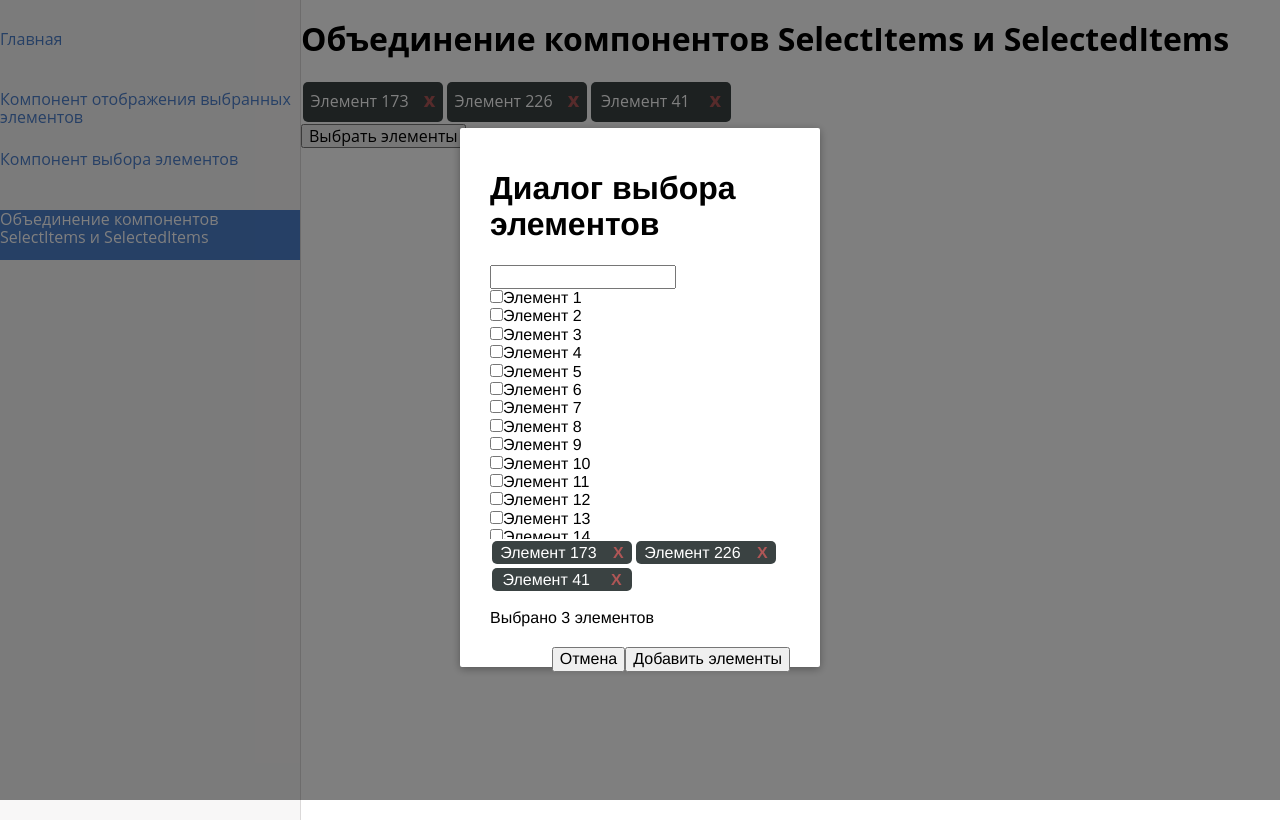
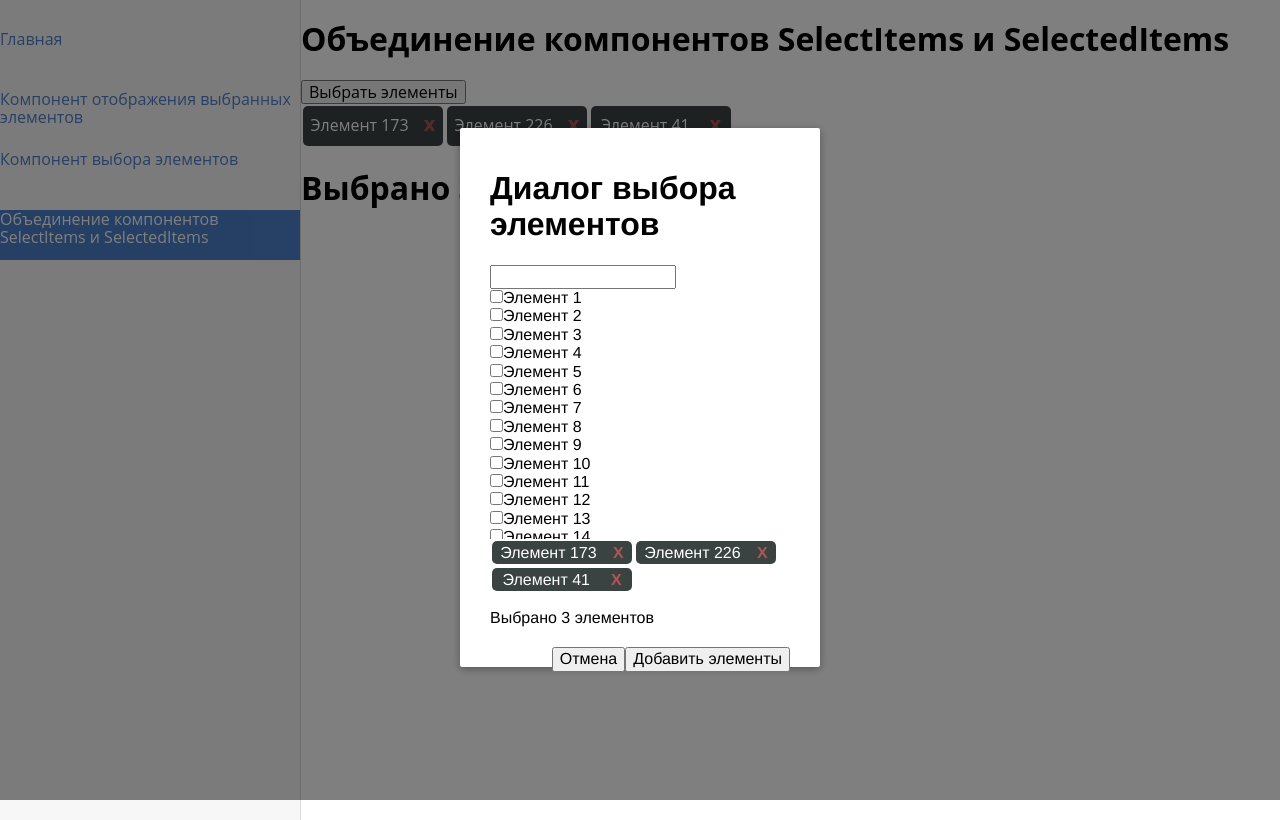
Before and after one commit to DaniilCome1n/Select-me, a Vue app: page /combination in a window 1280 px wide. Both pictures are taken after a click on the button "Выбрать элементы". Built offline with nearby package versions, Linux system fonts and the light colour scheme.

Commit message:
Add README file

```diff
--- a/src/components/Combination.vue
+++ b/src/components/Combination.vue
@@ -1,39 +1,45 @@
+
 <template>
   <div>
-
-        <select-items :items="items" :selectedItems="selectedItems">
-             <selected-items :selectedItems="selectedItems" ></selected-items>
-        </select-items>
+    <select-items :items="items" :selectedItems="selectedItems" @selected_items="showSelectedItems"></select-items>
+    <selected-items :selectedItems="selectedItems"></selected-items>
   </div>
 </template>
 
 <script>
-import SelectedItems from './SelectedItems.vue';
-import SelectItems from './SelectItems.vue';
+import SelectedItems from "./SelectedItems.vue";
+import SelectItems from "./SelectItems.vue";
 export default {
-    name:'combination-components',
+  name: "combination",
   data() {
-        const selectedItems=[];
+    const selectedItems = [];
     for (let i = 0; i < 3; i++) {
       let min = Math.ceil(1);
       let max = Math.floor(300);
       let res = Math.floor(Math.random() * (max - min + 1)) + min;
-              selectedItems[i] = {id:res,title:`Элемент ${res}`}
+      selectedItems[i] = { id: res, title: `Элемент ${res}` };
     }
-        const items=[];
-        for(let i=0;i<300;i++){
-            let id=i+1;
-            items[i] = {id:id,title:`Элемент ${id}`}
+    const items = [];
+    for (let i = 0; i < 300; i++) {
+      let id = i + 1;
+      items[i] = { id: id, title: `Элемент ${id}` };
     }
     return {
-            selectedItems:selectedItems,
-            items:items,
-        }
+      selectedItems: selectedItems,
+      items: items
+    };
   },
-    components:{
+  components: {
     SelectedItems,
     SelectItems
   },
-
+  methods: {
+    showSelectedItems(data) {
+      this.selectedItems = data;
+    },
+    test: function(data) {
+      this.selectedItems.push(data);
     }
+  }
+};
 </script>
--- a/src/components/Modal.vue
+++ /dev/null
@@ -1,181 +0,0 @@
-<template>
-      <transition name="modal">
-    <div class="modal-mask">
-      <div class="modal-wrapper">
-        <div class="modal-container">
-
-          <div class="modal-header">
-            <slot name="header">
-              <h1>{{header}}</h1>
-            </slot>
-          </div>
-
-          <div class="modal-body">
-            <slot name="body">
-                <input type="text" v-model="searchedItem" class="modal-body-Input">
-                <div class="modal-body-ItemsBox">
-                    <div v-for="item in searchedItems" :key="item.id" >
-                     <input type="checkbox" v-model="localSelectedItems"  :value="item" :disabled="isSelectLimit && !isSelected(item)" >
-                     <label >{{item.title}}</label>
-              </div>
-                </div>
-
-              <div class="modal-body-SelectedItemsBox">
-                  <div v-for="(selectedItem,index) in localSelectedItems" :key="selectedItem.id" class="classSelectedItem">
-                      {{selectedItem.title}}
-                    <a @click="remove(index)" class="removeButton">X</a>
-                  </div>
-              </div>
-              <p>Выбрано {{localSelectedItems.length}} элементов</p>
-            </slot>
-          </div>
-
-          <div class="modal-footer">
-            <slot name="footer">
-
-              <button class="modal-default-button" @click="$emit('close'),$emit('selected_items',localSelectedItems)">
-                Добавить элементы
-              </button>
-              <button class="modal-default-button" @click="$emit('close')">
-                Отмена
-              </button>
-
-            </slot>
-          </div>
-        </div>
-      </div>
-    </div>
-  </transition>
-
-</template>
-
-<script>
-  export default {
-    name: 'modal',
-    data() {
-        return {
-            checked:true,
-            limit:5,
-            searchedItem:'',
-            localSelectedItems:this.selectedItems,
-            header:'Диалог выбора элементов'
-        }
-    },
-    computed:{
-        searchedItems: function(){
-           if(this.searchedItem){
-               return this.items.filter(item=>{
-                   return item.title.includes(this.searchedItem);
-               });
-           }
-           return this.items;
-        },
-        isSelectLimit: function(){
-            return this.localSelectedItems.length>=this.limit;
-        },
-
-    },
-    methods: {
-      remove(index){
-        this.localSelectedItems.splice(index,1)
-      },
-      isSelected:function(elem){
-            return this.localSelectedItems.includes(elem);
-      },
-
-    },
-
-  props:['items','selectedItems'],
-  };
-</script>
-
-<style>
-
-  .modal-mask {
-  position: fixed;
-  z-index: 9998;
-  top: 0;
-  left: 0;
-  width: 100%;
-  height: 100%;
-  background-color: rgba(0, 0, 0, .5);
-  display: table;
-  transition: opacity .3s ease;
-}
-
-.modal-wrapper {
-  display: table-cell;
-  vertical-align: middle;
-}
-
-.modal-container {
-  width: 300px;
-  margin: 0px auto;
-  padding: 20px 30px;
-  background-color: #fff;
-  border-radius: 2px;
-  box-shadow: 0 2px 8px rgba(0, 0, 0, .33);
-  transition: all .3s ease;
-  font-family: Helvetica, Arial, sans-serif;
-}
-
-.modal-header h3 {
-  margin-top: 0;
-  color: #42b983;
-}
-
-.modal-body {
-  margin: 20px 0;
-
-}
-
-.modal-body-ItemsBox{
-height: 250px;
-  overflow-y: scroll;
-}
-.modal-body-SelectedItemsBox{
-    display:flex;
-    flex-direction: row;
-    flex-wrap: wrap;
-}
-.modal-default-button {
-  float: right;
-}
-
-.removeButton{
-        display: block;
-        position: relative;
-        cursor: pointer;
-        color: rgb(175, 86, 86);
-        font-weight: 900;
-        right: 0;
-}
-
-.classSelectedItem{
-      display: flex;
-      flex-direction: row;
-      justify-content: space-around;
-      height: 20px;
-      width: 140px;
-      margin: 2px;
-      padding-top: 3px;
-      border-radius: 5px;
-      background-color: rgb(58, 66, 66);
-      color: white;
-}
-
-.modal-enter {
-  opacity: 0;
-}
-
-.modal-leave-active {
-  opacity: 0;
-}
-
-.modal-enter .modal-container,
-.modal-leave-active .modal-container {
-  -webkit-transform: scale(1.1);
-  transform: scale(1.1);
-}
-
-</style>
--- a/src/components/SelectItems.vue
+++ b/src/components/SelectItems.vue
@@ -1,52 +1,205 @@
 <template>
   <div>
-
-        <div class="itemsBox">
+    <!-- <div class="itemsBox">
             <div  v-for="(item,index) in localSelectedItems" :key="item.id" class="classSelectedItem" >
                 {{item.title}} <a @click="remove(index)" class="removeButton">X</a>
             </div>
+    </div>-->
+
+    <button id="show-modal" @click="showModal = true">Выбрать элементы</button>
+    <div name="modal" v-if="showModal">
+      <transition name="modal">
+        <div class="modal-mask">
+          <div class="modal-wrapper">
+            <div class="modal-container">
+              <div class="modal-header">
+                <slot name="header">
+                  <h1>{{modalHeader}}</h1>
+                </slot>
               </div>
 
-        <button id="show-modal" @click="showModal = true,$emit('selected_items',localSelectedItems)" >Выбрать элементы</button>
-        <modal name="modal" v-if="showModal" @selected_items="showSelectedItems" @close="showModal = false"  :items="items" :selectedItems="selectedItems" >
-            </modal>
+              <div class="modal-body">
+                <slot name="body">
+                  <input type="text" v-model="searchedItem" class="modal-body-Input" />
+                  <div class="modal-body-ItemsBox">
+                    <div v-for="item in searchedItems" :key="item.id">
+                      <input
+                        type="checkbox"
+                        v-model="localSelectedItems"
+                        :value="item"
+                        :disabled="isSelectLimit && !isSelected(item)"
+                      />
+                      <label>{{item.title}}</label>
+                    </div>
+                  </div>
+
+                  <div class="modal-body-SelectedItemsBox">
+                    <div
+                      v-for="(selectedItem,index) in localSelectedItems"
+                      :key="selectedItem.id"
+                      class="classSelectedItem"
+                    >
+                      {{selectedItem.title}}
+                      <a @click="remove(index)" class="removeButton">X</a>
+                    </div>
+                  </div>
+                  <p>Выбрано {{localSelectedItems.length}} элементов</p>
+                </slot>
+              </div>
+
+              <div class="modal-footer">
+                <slot name="footer">
+                  <button
+                    class="modal-default-button"
+                    @click="showModal = false,$emit('selected_items',localSelectedItems)"
+                  >Добавить элементы</button>
+                  <button class="modal-default-button" @click="showModal = false">Отмена</button>
+                </slot>
+              </div>
+            </div>
+          </div>
+        </div>
+      </transition>
+    </div>
+    <!-- <modal name="modal" v-if="showModal" @selected_items="showSelectedItems" @close="showModal = false"  :items="items" :selectedItems="selectedItems" >
+    </modal>-->
   </div>
 </template>
 
 <script>
-import Modal from './Modal.vue';
 export default {
-    name:'select-items',
+  name: "select-items",
   data() {
-
     return {
-            showModal:false,
-            localSelectedItems:this.selectedItems,
+      showModal: false,
+      localSelectedItems: this.selectedItems,
+      checked: true,
+      limit: 5,
+      searchedItem: "",
+      modalHeader: "Диалог выбора элементов"
+    };
+  },
+  components: {},
+  computed: {
+    searchedItems: function() {
+      if (this.searchedItem) {
+        return this.items.filter(item => {
+          return item.title.includes(this.searchedItem);
+        });
+      }
+      return this.items;
+    },
+    isSelectLimit: function() {
+      return this.localSelectedItems.length >= this.limit;
     }
   },
-    components:{
-        Modal,
-    },
-    methods:{
-        showSelectedItems(data){
+  methods: {
+    showSelectedItems(data) {
       this.localSelectedItems = data;
     },
-        remove(index){
-        this.localSelectedItems.splice(index,1)
+
+    remove(index) {
+      this.localSelectedItems.splice(index, 1);
     },
+    isSelected: function(elem) {
+      return this.localSelectedItems.includes(elem);
+    }
   },
-    props:['items','selectedItems']
-
-
-}
+  props: ["items", "selectedItems"]
+};
 </script>
 
 <style lang="scss">
-    .itemsBox{
+.modal-mask {
+  position: fixed;
+  z-index: 9998;
+  top: 0;
+  left: 0;
+  width: 100%;
+  height: 100%;
+  background-color: rgba(0, 0, 0, 0.5);
+  display: table;
+  transition: opacity 0.3s ease;
+}
+
+.modal-wrapper {
+  display: table-cell;
+  vertical-align: middle;
+}
+
+.modal-container {
+  width: 300px;
+  margin: 0px auto;
+  padding: 20px 30px;
+  background-color: #fff;
+  border-radius: 2px;
+  box-shadow: 0 2px 8px rgba(0, 0, 0, 0.33);
+  transition: all 0.3s ease;
+  font-family: Helvetica, Arial, sans-serif;
+}
+
+.modal-header h3 {
+  margin-top: 0;
+  color: #42b983;
+}
+
+.modal-body {
+  margin: 20px 0;
+}
+
+.modal-body-ItemsBox {
+  height: 250px;
+  overflow-y: scroll;
+}
+.modal-body-SelectedItemsBox {
+  display: flex;
+  flex-direction: row;
+  flex-wrap: wrap;
+}
+.modal-default-button {
+  float: right;
+}
+
+.removeButton {
+  display: block;
+  position: relative;
+  cursor: pointer;
+  color: rgb(175, 86, 86);
+  font-weight: 900;
+  right: 0;
+}
+
+.classSelectedItem {
+  display: flex;
+  flex-direction: row;
+  justify-content: space-around;
+  height: 20px;
+  width: 140px;
+  margin: 2px;
+  padding-top: 3px;
+  border-radius: 5px;
+  background-color: rgb(58, 66, 66);
+  color: white;
+}
+
+.modal-enter {
+  opacity: 0;
+}
+
+.modal-leave-active {
+  opacity: 0;
+}
+
+.modal-enter .modal-container,
+.modal-leave-active .modal-container {
+  -webkit-transform: scale(1.1);
+  transform: scale(1.1);
+}
+.itemsBox {
   display: flex;
   flex-direction: row;
 
-      .classSelectedItem{
+  .classSelectedItem {
     display: flex;
     flex-direction: row;
     justify-content: space-around;
@@ -58,7 +211,7 @@ export default {
     background-color: rgb(58, 66, 66);
     color: white;
 
-      .removeButton{
+    .removeButton {
       display: block;
       position: relative;
       cursor: pointer;
--- a/src/components/SelectedItems.vue
+++ b/src/components/SelectedItems.vue
@@ -1,46 +1,39 @@
 <template>
   <div class="mainBox">
     <div class="itemsBox">
-          <div
-          v-for="(item,index) in selectedItems"
-          :key="item.id"
-          class="classSelectedItem"
-          >
+      <div v-for="(item,index) in selectedItems" :key="item.id" class="classSelectedItem">
         {{item.title}}
         <a @click="remove(index)" class="removeButton">X</a>
       </div>
     </div>
 
     <h1>Выбрано {{selectedItems.length}} элемента</h1>
-
   </div>
 </template>
 
 
 <script>
-
 export default {
   data() {
     return {
-        name:'selected-items',
+      name: "selected-items"
+    };
+  },
+  methods: {
+    remove: function(index) {
+      this.selectedItems.splice(index, 1);
     }
   },
-    methods:{
-      remove:function(index){
-        this.selectedItems.splice(index,1)
-      }
-    },
-    props:['selectedItems'],
-  }
-
+  props: ["selectedItems"]
+};
 </script>
 
 <style lang="scss">
-  .itemsBox{
+.itemsBox {
   display: flex;
   flex-direction: row;
 
-      .classSelectedItem{
+  .classSelectedItem {
     display: flex;
     flex-direction: row;
     justify-content: space-around;
@@ -52,7 +45,7 @@ export default {
     background-color: rgb(58, 66, 66);
     color: white;
 
-      .removeButton{
+    .removeButton {
       display: block;
       position: relative;
       cursor: pointer;
@@ -62,5 +55,4 @@ export default {
     }
   }
 }
-
 </style>
```
Also changed, not shown: src/App.vue (+8 -11 lines), src/components/Homepage.vue (+7 -12 lines), src/components/Navbar.vue (+18 -22 lines), src/main.js (+5 -7 lines), src/router/index.js (+32 -33 lines), vue.config.js (deleted), 1 other file (tests, documents, lock files or other folders). Lines whose indentation alone changed are shown as unchanged.
